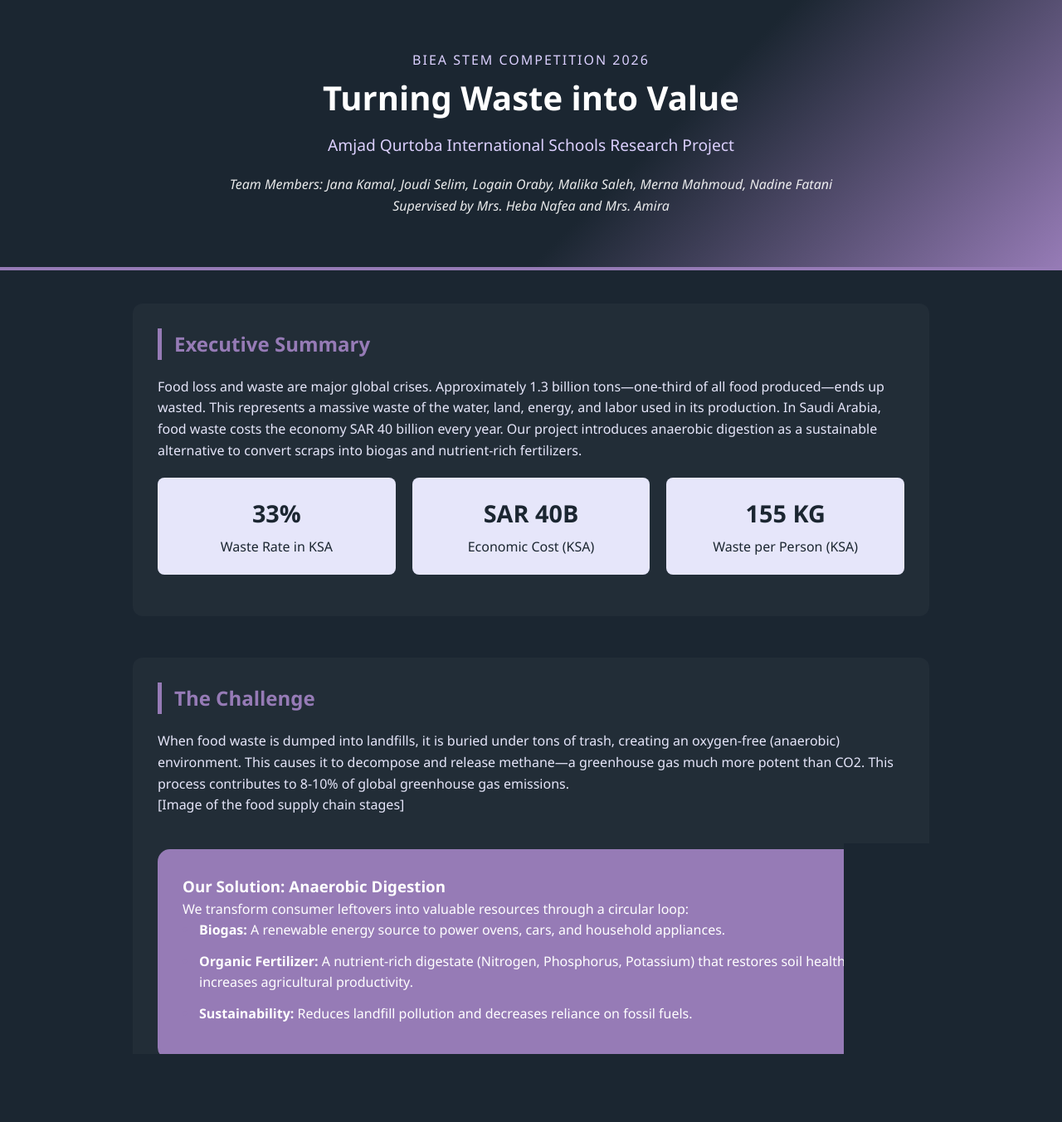
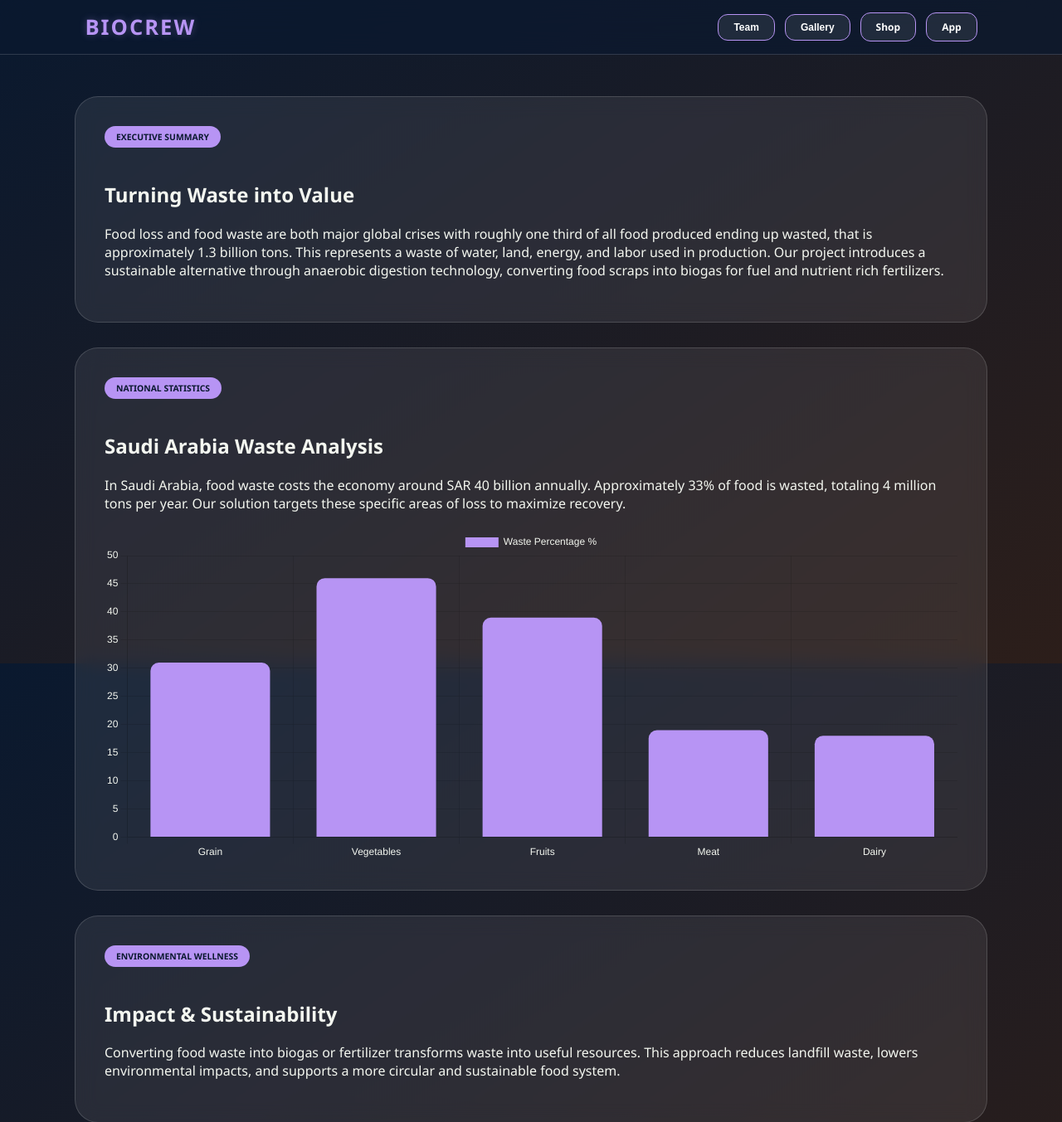
Before and after one commit to notnaviixx-sudo/biocrew, a plain HTML site: page index.html in a window 1280 px wide. Shown: the top 1353 px of the page at 83% size. Drawn offline with nearby package versions, Linux system fonts and the light colour scheme.

Commit message:
Update index.html

```diff
--- a/index.html
+++ b/index.html
@@ -3,192 +3,204 @@
 <head>
     <meta charset="UTF-8">
     <meta name="viewport" content="width=device-width, initial-scale=1.0">
-    <title>BIEA STEM | BioEnergy Research</title>
+    <title>BIOCREW | Innovation Hub</title>
+    <script src="https://cdn.jsdelivr.net/npm/chart.js"></script>
     <style>
         :root {
-            --navy: #1B2631;
-            --lavender-light: #E6E6FA;
-            --lavender-deep: #967BB6;
-            --accent: #DCD0FF;
-            --white: #FFFFFF;
-            --text-gray: #D1D1D1;
+            --navy: #0a192f;
+            --lavender: #b794f4;
+            --cocoa: #2c1e1a;
+            --glass: rgba(255, 255, 255, 0.08);
+            --glass-border: rgba(255, 255, 255, 0.15);
+            --text-light: #f4f7f0;
         }
 
-        * { margin: 0; padding: 0; box-sizing: border-box; }
-
         body {
-            font-family: 'Segoe UI', Tahoma, Geneva, Verdana, sans-serif;
-            line-height: 1.6;
-            background-color: var(--navy);
-            color: var(--lavender-light);
+            margin: 0;
+            font-family: 'Segoe UI', sans-serif;
+            background: linear-gradient(145deg, var(--navy) 0%, var(--cocoa) 100%);
+            background-attachment: fixed;
+            color: var(--text-light);
+            overflow-x: hidden;
         }
 
         header {
-            background: linear-gradient(135deg, var(--navy) 60%, var(--lavender-deep) 100%);
-            padding: 60px 20px;
-            text-align: center;
-            border-bottom: 4px solid var(--lavender-deep);
+            display: flex;
+            justify-content: space-between;
+            align-items: center;
+            padding: 15px 8%;
+            background: rgba(10, 25, 47, 0.7);
+            backdrop-filter: blur(20px);
+            border-bottom: 1px solid var(--glass-border);
+            position: sticky; top: 0; z-index: 1000;
         }
 
-        h1 { font-size: 2.5rem; color: var(--white); margin-bottom: 10px; }
-        .subtitle { font-size: 1.2rem; color: var(--accent); max-width: 800px; margin: 0 auto; }
-        .team-info { margin-top: 20px; font-style: italic; color: var(--white); opacity: 0.9; }
-
-        .container { max-width: 1000px; margin: 0 auto; padding: 40px 20px; }
-
-        section { margin-bottom: 50px; padding: 30px; border-radius: 12px; background: rgba(255, 255, 255, 0.03); }
-
-        h2 { color: var(--lavender-deep); margin-bottom: 20px; border-left: 5px solid var(--lavender-deep); padding-left: 15px; }
-
-        .stats-grid {
-            display: grid;
-            grid-template-columns: repeat(auto-fit, minmax(200px, 1fr));
-            gap: 20px;
-            margin: 20px 0;
+        .brand-logo {
+            font-size: 1.6rem; font-weight: 900; color: var(--lavender);
+            letter-spacing: 2px; text-shadow: 0 0 10px rgba(183, 148, 244, 0.3);
+            cursor: pointer;
         }
 
-        .stat-card {
-            background: var(--lavender-light);
-            color: var(--navy);
-            padding: 20px;
-            border-radius: 8px;
-            text-align: center;
+        .nav-links { display: flex; gap: 12px; align-items: center; }
+
+        .nav-btn {
+            text-decoration: none; color: white; border: 1px solid var(--lavender);
+            padding: 8px 18px; border-radius: 12px; font-size: 0.75rem;
+            font-weight: bold; transition: 0.3s; background: var(--glass);
+            cursor: pointer;
         }
 
-        .stat-card h3 { font-size: 1.8rem; margin-bottom: 5px; color: var(--navy); }
+        .nav-btn:hover { background: var(--lavender); color: var(--navy); transform: translateY(-2px); }
 
-        .solution-box {
-            background: var(--lavender-deep);
-            color: var(--white);
-            padding: 30px;
-            border-radius: 15px;
-            margin: 40px 0;
+        .container { max-width: 1100px; margin: 50px auto; padding: 0 20px; }
+
+        .item-card {
+            background: var(--glass);
+            backdrop-filter: blur(12px);
+            border: 1px solid var(--glass-border);
+            border-radius: 28px; padding: 35px;
+            margin-bottom: 30px;
         }
 
-        details {
-            background: rgba(255, 255, 255, 0.05);
-            padding: 15px;
-            border-radius: 8px;
-            margin-bottom: 10px;
-            cursor: pointer;
+        .badge {
+            background: var(--lavender); color: var(--navy);
+            font-size: 0.65rem; font-weight: 800; padding: 6px 14px;
+            border-radius: 50px; margin-bottom: 20px; display: inline-block; text-transform: uppercase;
+        }
+
+        .chart-container { height: 400px; margin-top: 20px; }
+
+        .gallery-grid {
+            display: grid;
+            grid-template-columns: repeat(auto-fit, minmax(300px, 1fr));
+            gap: 20px;
+            margin-top: 20px;
+        }
+
+        .photo-card {
+            background: rgba(255,255,255,0.03);
+            border: 1px solid var(--glass-border);
+            border-radius: 24px;
+            overflow: hidden;
+            text-align: center;
+            padding-bottom: 20px;
             transition: 0.3s;
         }
-        details:hover { background: rgba(255, 255, 255, 0.1); }
-        summary { font-weight: bold; color: var(--accent); outline: none; }
 
-        .cta-container { text-align: center; margin-top: 40px; }
-        .btn {
-            display: inline-block;
-            padding: 15px 30px;
-            background: var(--lavender-deep);
-            color: white;
-            text-decoration: none;
-            border-radius: 30px;
-            font-weight: bold;
-            transition: 0.3s;
-            margin: 10px;
+        .photo-card:hover { border-color: var(--lavender); }
+
+        .gallery-img {
+            width: 100%;
+            height: 220px;
+            object-fit: contain;
+            background: #fff;
+            border-bottom: 1px solid var(--glass-border);
+            margin-bottom: 15px;
         }
-        .btn:hover { background: var(--accent); color: var(--navy); transform: translateY(-3px); }
 
-        ul { list-style: none; }
-        ul li { margin-bottom: 12px; padding-left: 20px; position: relative; }
-        ul li::before { content: "•"; color: var(--lavender-deep); font-weight: bold; position: absolute; left: 0; }
-
-        footer { text-align: center; padding: 40px; font-size: 0.8rem; color: var(--text-gray); border-top: 1px solid rgba(255,255,255,0.1); }
+        #team-overlay {
+            position: fixed; top: 0; left: 0; width: 100%; height: 100%;
+            background: rgba(10, 25, 47, 0.98); backdrop-filter: blur(25px);
+            display: none; flex-direction: column; justify-content: center; align-items: center; z-index: 3000;
+        }
     </style>
 </head>
 <body>
 
 <header>
-    <p style="text-transform: uppercase; letter-spacing: 2px; color: var(--accent);">BIEA STEM Competition 2026</p>
-    <h1>Turning Waste into Value</h1>
-    <p class="subtitle">Amjad Qurtoba International Schools Research Project</p>
-    <div class="team-info">
-        Team Members: Jana Kamal, Joudi Selim, Logain Oraby, Malika Saleh, Merna Mahmoud, Nadine Fatani<br>
-        Supervised by Mrs. Heba Nafea and Mrs. Amira
+    <div class="brand-logo" onclick="location.reload()">BIOCREW</div>
+    <div class="nav-links">
+        <button class="nav-btn" onclick="toggleTeam()">Team</button>
+        <button class="nav-btn" onclick="document.getElementById('gallery-section').scrollIntoView({behavior: 'smooth'})">Gallery</button>
+        <a href="https://notnaviixx-sudo.github.io/biocrew4fertilizerss/" class="nav-btn" target="_blank">Shop</a>
+        <a href="https://revalornutricycle.lovable.app" class="nav-btn" target="_blank">App</a>
     </div>
 </header>
 
+<div id="team-overlay">
+    <h1 style="color: var(--lavender); font-size: 3rem;">BIOCREW</h1>
+    <p style="opacity: 0.7; margin-bottom: 40px;">Amjad Qurtoba American Diploma</p>
+    <div style="display: flex; flex-wrap: wrap; justify-content: center; gap: 15px; max-width: 800px;">
+        <span class="nav-btn">Nadine Fatani</span>
+        <span class="nav-btn">Jana Kamal</span>
+        <span class="nav-btn">Joudi Selim</span>
+        <span class="nav-btn">Logain Oraby</span>
+        <span class="nav-btn">Malika Saleh</span>
+        <span class="nav-btn">Merna Mahmoud</span>
+    </div>
+    <button class="nav-btn" onclick="toggleTeam()" style="margin-top: 50px; padding: 15px 50px;">Return</button>
+</div>
+
 <div class="container">
+    <div class="item-card">
+        <span class="badge">Executive Summary</span>
+        <h2>Turning Waste into Value</h2>
+        <p>Food loss and food waste are both major global crises with roughly one third of all food produced ending up wasted, that is approximately 1.3 billion tons. This represents a waste of water, land, energy, and labor used in production. Our project introduces a sustainable alternative through anaerobic digestion technology, converting food scraps into biogas for fuel and nutrient rich fertilizers.</p>
+    </div>
 
-    <section>
-        <h2>Executive Summary</h2>
-        <p>Food loss and waste are major global crises. Approximately 1.3 billion tons—one-third of all food produced—ends up wasted. This represents a massive waste of the water, land, energy, and labor used in its production. In Saudi Arabia, food waste costs the economy SAR 40 billion every year. Our project introduces anaerobic digestion as a sustainable alternative to convert scraps into biogas and nutrient-rich fertilizers.</p>
+    <div class="item-card">
+        <span class="badge">National Statistics</span>
+        <h2>Saudi Arabia Waste Analysis</h2>
+        <p>In Saudi Arabia, food waste costs the economy around SAR 40 billion annually. Approximately 33% of food is wasted, totaling 4 million tons per year. Our solution targets these specific areas of loss to maximize recovery.</p>
+        <div class="chart-container">
+            <canvas id="wasteChart"></canvas>
+        </div>
+    </div>
 
-        <div class="stats-grid">
-            <div class="stat-card">
-                <h3>33%</h3>
-                <p>Waste Rate in KSA</p>
+    <div class="item-card">
+        <span class="badge">Environmental Wellness</span>
+        <h2>Impact & Sustainability</h2>
+        <p>Converting food waste into biogas or fertilizer transforms waste into useful resources. This approach reduces landfill waste, lowers environmental impacts, and supports a more circular and sustainable food system.</p>
+    </div>
+
+    <div class="item-card" id="gallery-section">
+        <span class="badge">Visual Documentation</span>
+        <h2>Photo Gallery</h2>
+        <div class="gallery-grid">
+            <div class="photo-card">
+                <img src="image_2.png" alt="Global Food Waste Diagram" class="gallery-img">
+                <p>Visualizing Food Loss</p>
             </div>
-            <div class="stat-card">
-                <h3>SAR 40B</h3>
-                <p>Economic Cost (KSA)</p>
+            <div class="photo-card">
+                <img src="image_1.png" alt="Eco-Loop Bio-Digester Prototype" class="gallery-img">
+                <p>System Process</p>
             </div>
-            <div class="stat-card">
-                <h3>155 KG</h3>
-                <p>Waste per Person (KSA)</p>
+            <div class="photo-card">
+                <img src="image_0.png" alt="Revalor BioCrew Experimental Results" class="gallery-img">
+                <p>BioCrew Prototypes</p>
             </div>
         </div>
-    </section>
-
-    <section>
-        <h2>The Challenge</h2>
-        <p>When food waste is dumped into landfills, it is buried under tons of trash, creating an oxygen-free (anaerobic) environment. This causes it to decompose and release methane—a greenhouse gas much more potent than CO2. This process contributes to 8-10% of global greenhouse gas emissions.</p>
-
-
-
-[Image of the food supply chain stages]
-
-
-        <div class="solution-box">
-            <h3>Our Solution: Anaerobic Digestion</h3>
-            <p>We transform consumer leftovers into valuable resources through a circular loop:</p>
-            <ul>
-                <li><strong>Biogas:</strong> A renewable energy source to power ovens, cars, and household appliances.</li>
-                <li><strong>Organic Fertilizer:</strong> A nutrient-rich digestate (Nitrogen, Phosphorus, Potassium) that restores soil health and increases agricultural productivity.</li>
-                <li><strong>Sustainability:</strong> Reduces landfill pollution and decreases reliance on fossil fuels.</li>
-            </ul>
-        </div>
-    </section>
-
-    <section>
-        <h2>Social & Environmental Impact</h2>
-        <p>Our solution promotes environmental wellness by stopping methane release and preventing groundwater contamination from chemical fertilizers. It also supports social wellness by improving community hygiene and creating new job opportunities in waste collection and processing.</p>
-
-
-
-[Image of the anaerobic digestion process diagram]
-
-    </section>
-
-    <section>
-        <h2>FAQ: Project Insights</h2>
-        <details>
-            <summary>What is the difference between food loss and food waste?</summary>
-            <p>Food loss occurs early in the supply chain (harvest and transport). Food waste occurs at the retail and consumer level due to over-purchasing or improper storage.</p>
-        </details>
-        <details>
-            <summary>How does this project help the local community?</summary>
-            <p>By providing clean cooking fuel (biogas), we can significantly reduce exposure to harmful smoke and lower the risk of diseases associated with waste contamination.</p>
-        </details>
-        <details>
-            <summary>Are there any risks with this technology?</summary>
-            <p>Contamination from non-organic waste like plastic or metal can lower fertilizer quality. This is resolved through proper waste sorting and separation systems before processing.</p>
-        </details>
-    </section>
-
-    <div class="cta-container">
-        <h2>Sustainable Research Initiative</h2>
-
-        <a href="#" class="btn">View Full Research PDF</a>
     </div>
-
 </div>
 
-<footer>
-    &copy; 2026 BIEA STEM Team | Amjad Qurtoba International Schools<br>
-    Based on research from UN.org, UNEP, FAO, and Saudi Ministry of Environment, Water and Agriculture.
-</footer>
+<script>
+    function toggleTeam() {
+        const t = document.getElementById('team-overlay');
+        t.style.display = (t.style.display === 'flex') ? 'none' : 'flex';
+    }
 
+    const ctx = document.getElementById('wasteChart').getContext('2d');
+    new Chart(ctx, {
+        type: 'bar',
+        data: {
+            labels: ['Grain', 'Vegetables', 'Fruits', 'Meat', 'Dairy'],
+            datasets: [{
+                label: 'Waste Percentage %',
+                data: [31, 46, 39, 19, 18],
+                backgroundColor: '#b794f4',
+                borderRadius: 10
+            }]
+        },
+        options: {
+            responsive: true,
+            maintainAspectRatio: false,
+            scales: {
+                y: { beginAtZero: true, ticks: { color: '#f4f7f0' } },
+                x: { ticks: { color: '#f4f7f0' } }
+            },
+            plugins: { legend: { labels: { color: '#f4f7f0' } } }
+        }
+    });
+</script>
 </body>
 </html>
```
